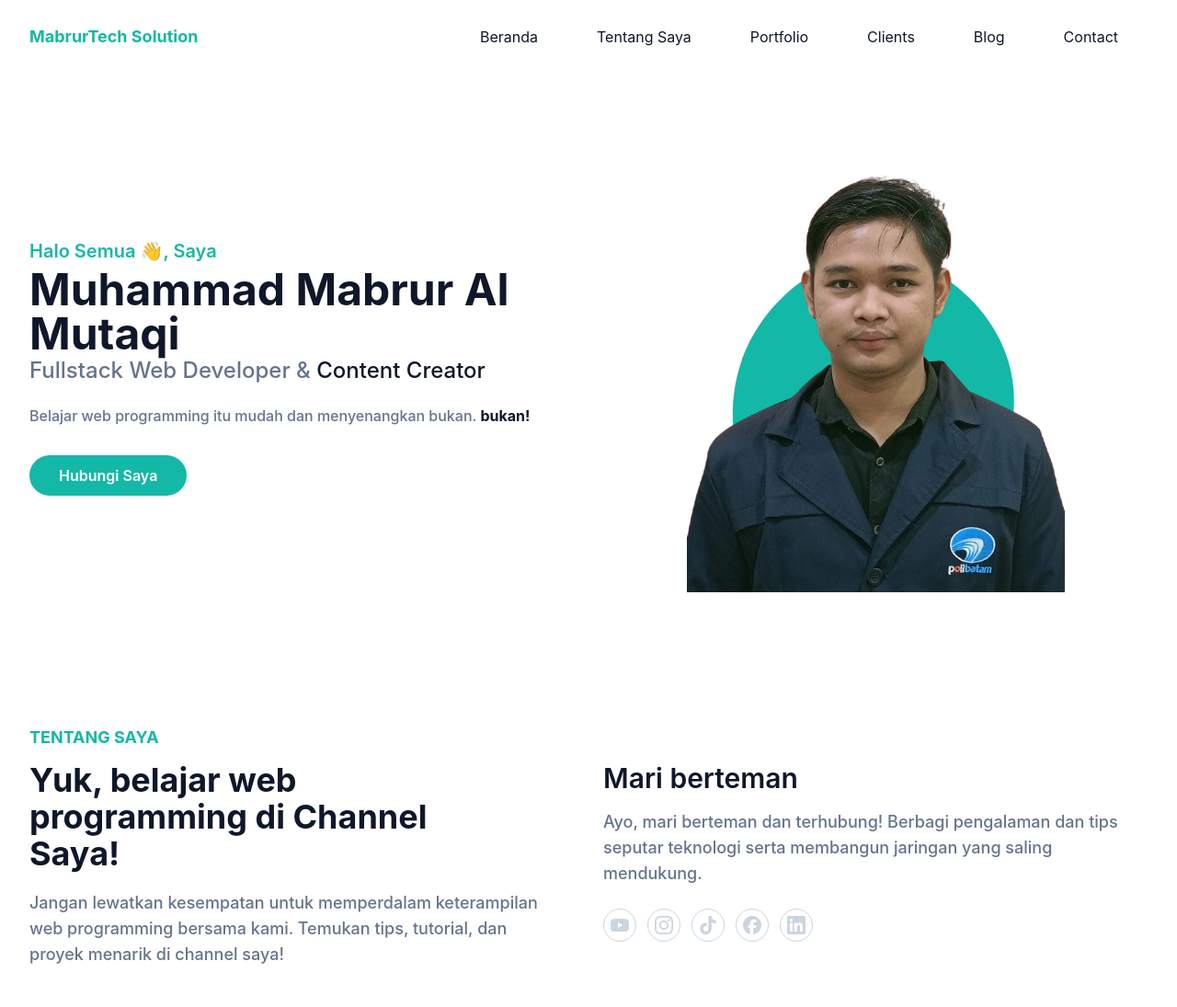
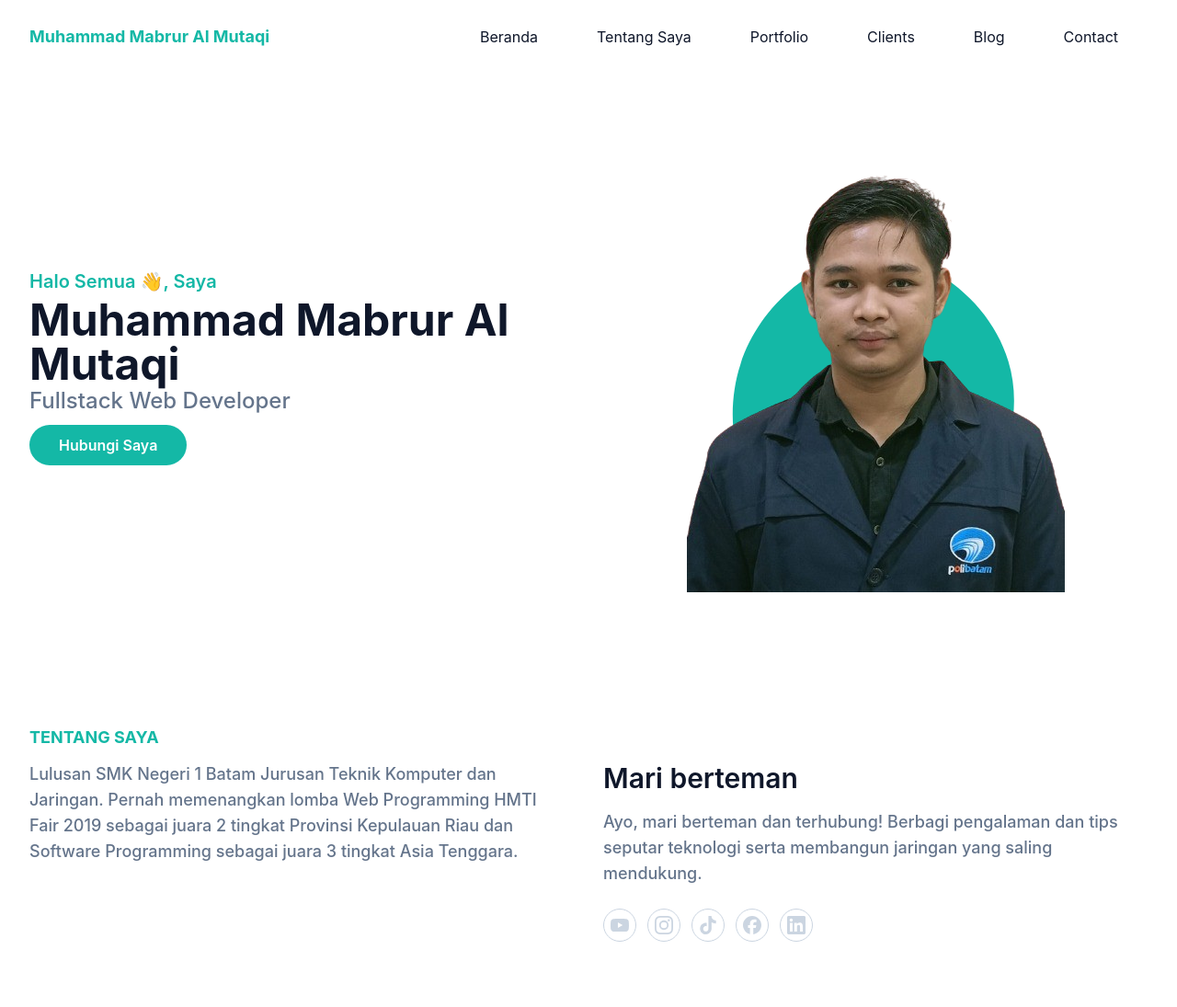
Before and after one commit to Mabrural/portfolio-tailwind, a website: page index.html in a window 1280 px wide. Shown: the top 1095 px of the page at 92% size. Drawn offline with Linux system fonts and the light colour scheme.

Commit message:
Update index.html

```diff
--- a/index.html
+++ b/index.html
@@ -13,7 +13,7 @@
         <div class="container">
             <div class="flex items-center justify-between relative">
                 <div class="px-4">
-                    <a href="#home" class="font-bold text-lg text-primary block py-6">MabrurTech Solution</a>
+                    <a href="#home" class="font-bold text-lg text-primary block py-6">Muhammad Mabrur Al Mutaqi</a>
                 </div>
                 <div class="flex items-center px-4">
                     <button id="hamburger" name="hamburger" type="button" class="block absolute right-4 lg:hidden">
@@ -56,8 +56,9 @@
             <div class="flex flex-wrap">
                 <div class="w-full self-center px-4 lg:w-1/2">
                     <h1 class="text-base font-semibold text-primary md:text-xl">Halo Semua 👋, Saya <span class="block font-bold text-dark text-4xl mt-1 lg:text-5xl">Muhammad Mabrur Al Mutaqi</span></h1>
-                    <h2 class="font-medium text-secondary text-lg mb-5 lg:text-2xl">Fullstack Web Developer & <span class="text-dark">Content Creator</span></h2>
-                    <p class="font-medium text-secondary mb-10 leading-relaxed">Belajar web programming itu mudah dan menyenangkan bukan. <span class="text-dark font-bold">bukan!</span></p>
+                    <h2 class="font-medium text-secondary text-lg mb-5 lg:text-2xl">Fullstack Web Developer </h2>
+<!--                     <h2 class="font-medium text-secondary text-lg mb-5 lg:text-2xl">Fullstack Web Developer & <span class="text-dark">Content Creator</span></h2> -->
+<!--                     <p class="font-medium text-secondary mb-10 leading-relaxed">Belajar web programming itu mudah dan menyenangkan bukan. <span class="text-dark font-bold">bukan!</span></p> -->
 
                     <a href="#" class="text-base font-semibold text-white bg-primary py-3 px-8 rounded-full hover:shadow-lg hover:opacity-80 transition duration-300 ease-in-out" data-target="contact-section"> Hubungi Saya</a>
                     <script>
@@ -91,8 +92,8 @@
             <div class="flex flex-wrap">
                 <div class="w-full px-4 mb-10 lg:w-1/2">
                     <h4 class="font-bold uppercase text-primary text-lg mb-3">Tentang Saya</h4>
-                    <h2 class="font-bold text-dark text-3xl mb-5 max-w-md lg:text-4xl">Yuk, belajar web programming di Channel Saya!</h2>
-                    <p class="font-medium text-base text-secondary max-w-xl lg:text-lg">Jangan lewatkan kesempatan untuk memperdalam keterampilan web programming bersama kami. Temukan tips, tutorial, dan proyek menarik di channel saya!</p>
+<!--                     <h2 class="font-bold text-dark text-3xl mb-5 max-w-md lg:text-4xl">Yuk, belajar web programming di Channel Saya!</h2> -->
+                    <p class="font-medium text-base text-secondary max-w-xl lg:text-lg">Lulusan SMK Negeri 1 Batam Jurusan Teknik Komputer dan Jaringan. Pernah memenangkan lomba Web Programming HMTI Fair 2019 sebagai juara 2 tingkat Provinsi Kepulauan Riau dan Software Programming sebagai juara 3 tingkat Asia Tenggara.</p>
                 </div>
                 <div class="w-full px-4 lg:w-1/2">
                     <h3 class="font-semibold text-dark text-2xl mb-4 lg:text-3xl lg:pt-10">Mari berteman</h3>
@@ -259,7 +260,7 @@
     <!-- Clients Section End -->
 
     <!-- Blog Section Start -->
-    <section id="blog" class="pt-36 pb-32 bg-slate-100">
+<!--     <section id="blog" class="pt-36 pb-32 bg-slate-100">
         <div class="container">
             <div class="w-full px-4">
                 <div class="max-w-xl mx-auto text-center mb-16">
@@ -302,7 +303,7 @@
                 </div>
             </div>
         </div>
-    </section>
+    </section> -->
     <!-- Blog Section End -->
 
     <!-- Contact Section Start -->
```
